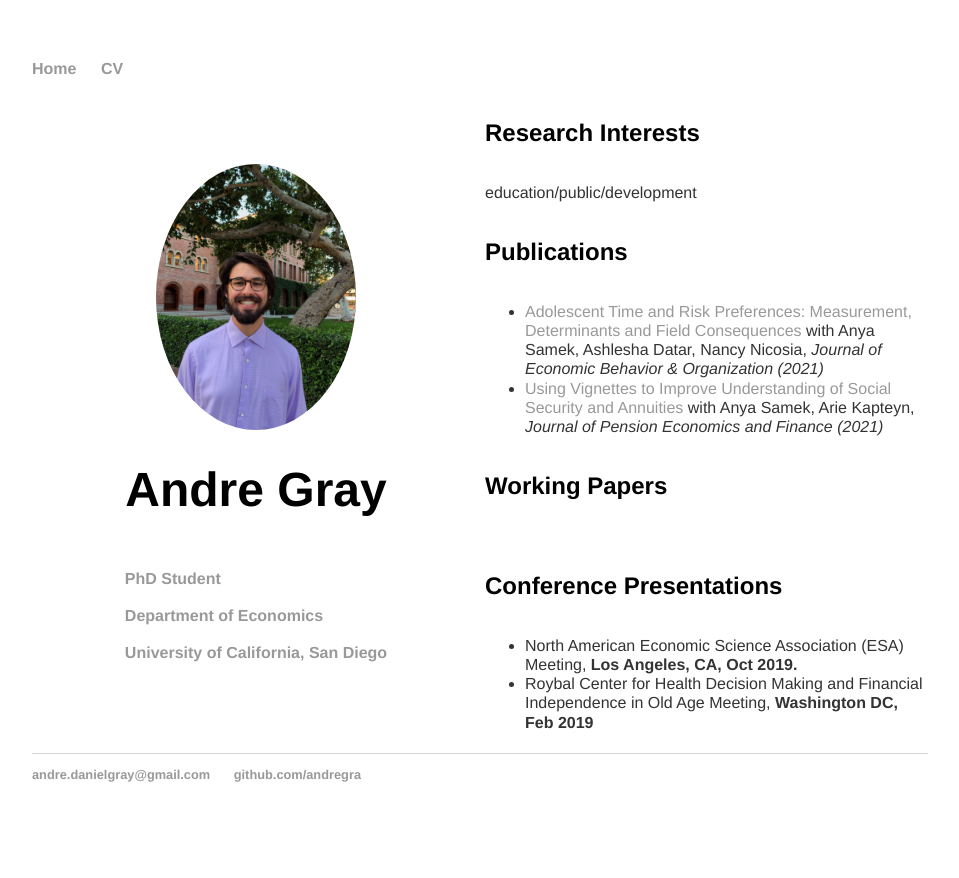
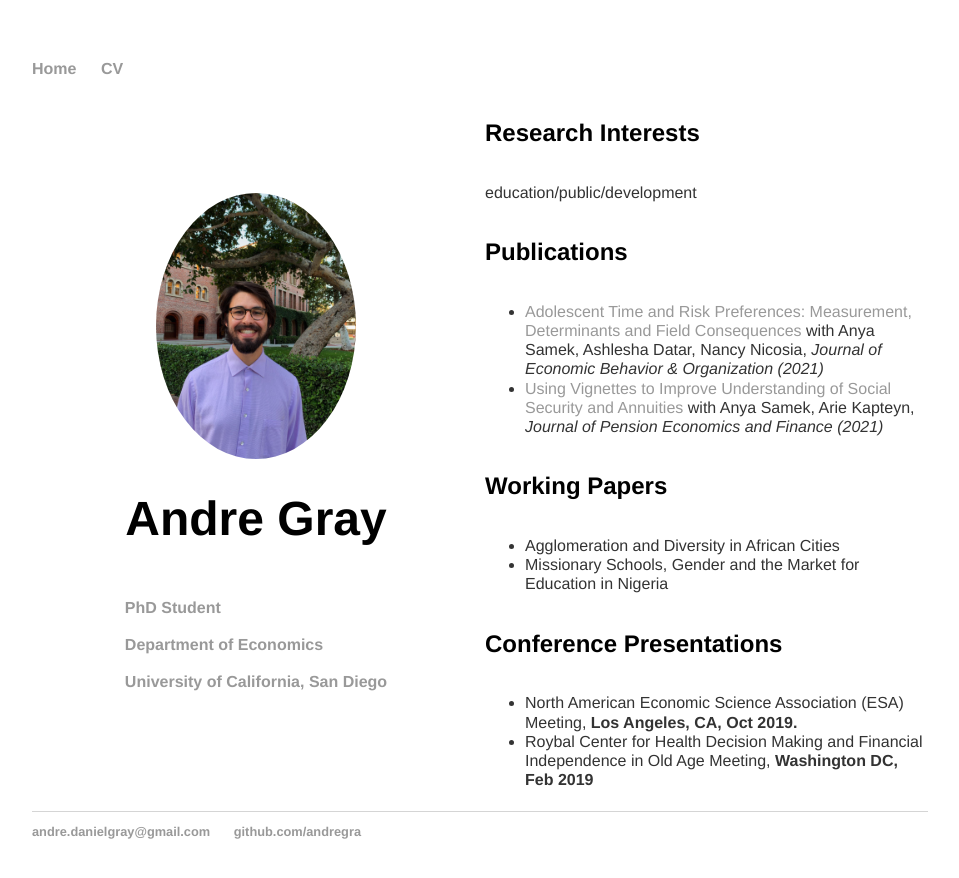
Before and after one commit to andregra/andregra.github.io, a Jekyll site: the page built from index.html, in a window 1280 px wide. Shown: the top 878 px of the page, without its empty margins (160-1119 px from the left). Built offline with Jekyll 4.4.1, drawn with Linux system fonts in a browser that asks for light colours.

Commit message:
Update index.html

```diff
--- a/index.html
+++ b/index.html
@@ -27,6 +27,8 @@ title: Andre Gray
 	  	</ul>
 	<h2> Working Papers</h2>
 	  	<ul class="papers">
+			<li> Agglomeration and Diversity in African Cities </li>
+			<li> Missionary Schools, Gender and the Market for Education in Nigeria </li>
 	  	</ul>
 	  <h2> Conference Presentations </h2>
 	  	<ul class="presentations">
```
